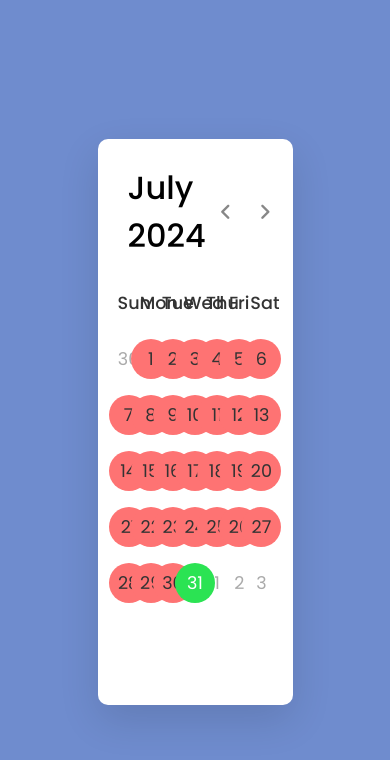
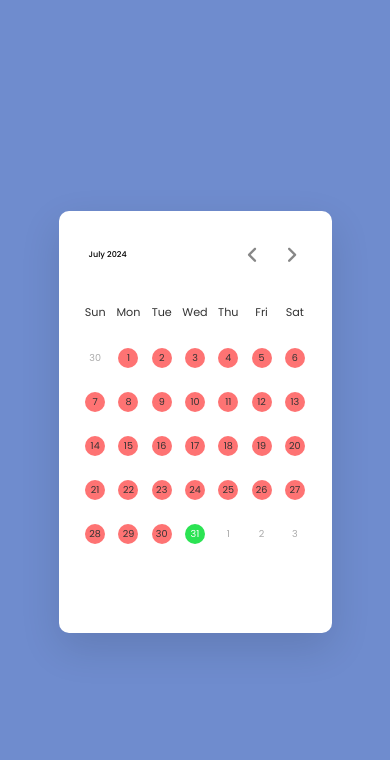
Before and after one commit to OMTAKALE2004/IBM_Project_web_dev, a Flask app: page /calender in a window 390 px wide. Shown: the top 760 px of the page. Run offline with Flask 3, Linux system fonts and the light colour scheme; a user stored in the database is signed in.

Commit message:
Update styles1.css

```diff
--- a/static/css/styles1.css
+++ b/static/css/styles1.css
@@ -1,6 +1,3 @@
-
-
-
 @import url('https://fonts.googleapis.com/css2?family=Poppins:wght@400;500;600&display=swap');
 *{
   margin: 0;
@@ -102,16 +99,63 @@ header .current-date{
   border-radius: 50%;
   transform: translate(-50%, -50%);
 }
+.days li.currHighlight::before{
+  background: rgb(237, 35, 35);
+}
+
+.days li.nextHighlight::before{
+  background:rgb(254, 115, 115);
+}
+.days li:not(.active):not(.currHighlight):not(.nextHighlight):hover::before{
+  background: #f2f2f2;
+}
+
 .days li.active::before{
   background: #2be353;
 }
-.days li.currHighlight::before{
-    background: rgb(237, 35, 35);
+
+
+@media (max-width: 500px) {
+  .wrapper {
+    width: 70vw;
+    height: 50vh;
+  }
+  header .current-date{
+    /* font-size: 1.45rem; */
+    font-size: 1rem;
+    font-weight: 500;
+  }
+  header .current-date{
+    /* font-size: 1.45rem; */
+    font-size: .5rem;
+    font-weight: 500;
+  }
+  .calendar .weeks li{
+    font-weight: 300;
+    cursor: default;
+  }
+  .calendar .days li{
+    font-size: .6rem;
+  z-index: 1;
+  cursor: pointer;
+  position: relative;
+  margin-top: 30px;
 }
-
-.days li.nextHighlight::before{
-    background:rgb(254, 115, 115);
+.calendar li{
+  color: #333;
+  width: calc(100% / 7);
+  /* font-size: 1.07rem; */
+  font-size: .7rem;
 }
-.days li:not(.active):not(.currHighlight):hover::before{
-  background: #f2f2f2;
+.days li::before{
+  position: absolute;
+  content: "";
+  left: 50%;
+  top: 50%;
+  height: 20px;
+  width: 20px;
+  z-index: -1;
+  border-radius: 50%;
+  transform: translate(-50%, -50%);
 }
+}
```
